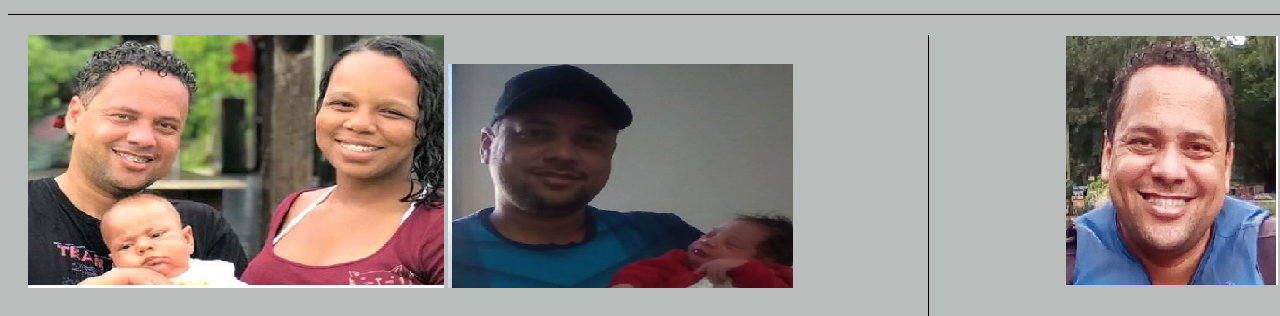
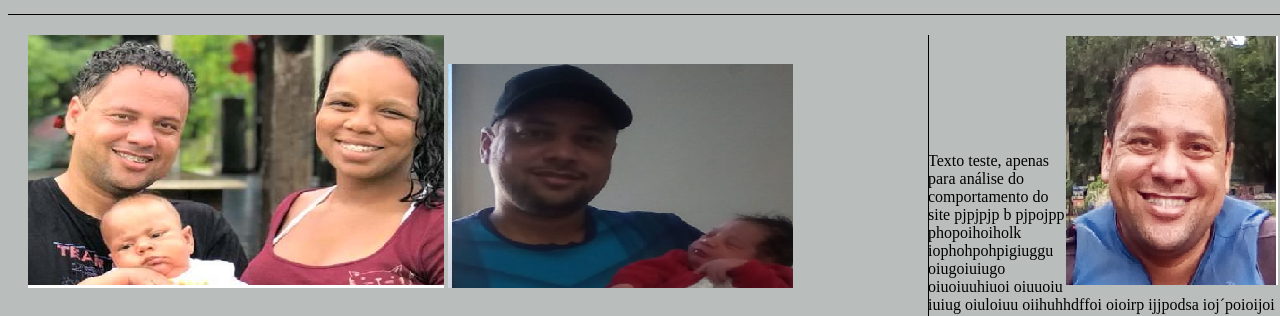
Before and after one commit to Jnfagundes/_estudobase, a plain HTML site: page index.html in a window 1280 px wide. Shown: the part 166-482 px from the top of the page. Drawn offline with Linux system fonts and the light colour scheme; a web font is replaced by a local one.

Commit message:
O comportamento no texto no aside

```diff
--- a/index.html
+++ b/index.html
@@ -49,6 +49,14 @@
             </article>
             <aside id="direita">
                <img src="imagens/josenilton.png" id="jn">
+               <p>Texto teste, apenas para análise do comportamento do site
+                    pjpjpjp b pjpojpp phopoihoiholk iophohpohpigiuggu oiugoiuiugo oiuoiuuhiuoi oiuuoiu iuiug
+                    oiuloiuu oiihuhhdffoi oioirp ijjpodsa  ioj´poioijoi ihoij  lihph oihpohhp uuhhp ohp iuhpohhpiuhhp
+                     jjhhp ihhpi iuup oihoç fdskjjhp hh oihhp hhp dsoihhp  r oijjpoipuhçpo  iuhp oiuhs poihphhpoihhs ohp piohh
+                     phpojj´pojj~j´oijj kjjsçkkhç çiojç çohçjjos çkjj jó çjjojjçjjjjpoo  jç çoihhpohp hh uhhiuhh
+                     iuuhihhohhiuhi oiuoiuoiuou oioiuoiuhoihoio oiuggougooioiu voiuuhoiuuhoiuuhhiuy
+                     hhoiuhoiuhoy
+               </p>
 
             </aside>
         </section>
```
